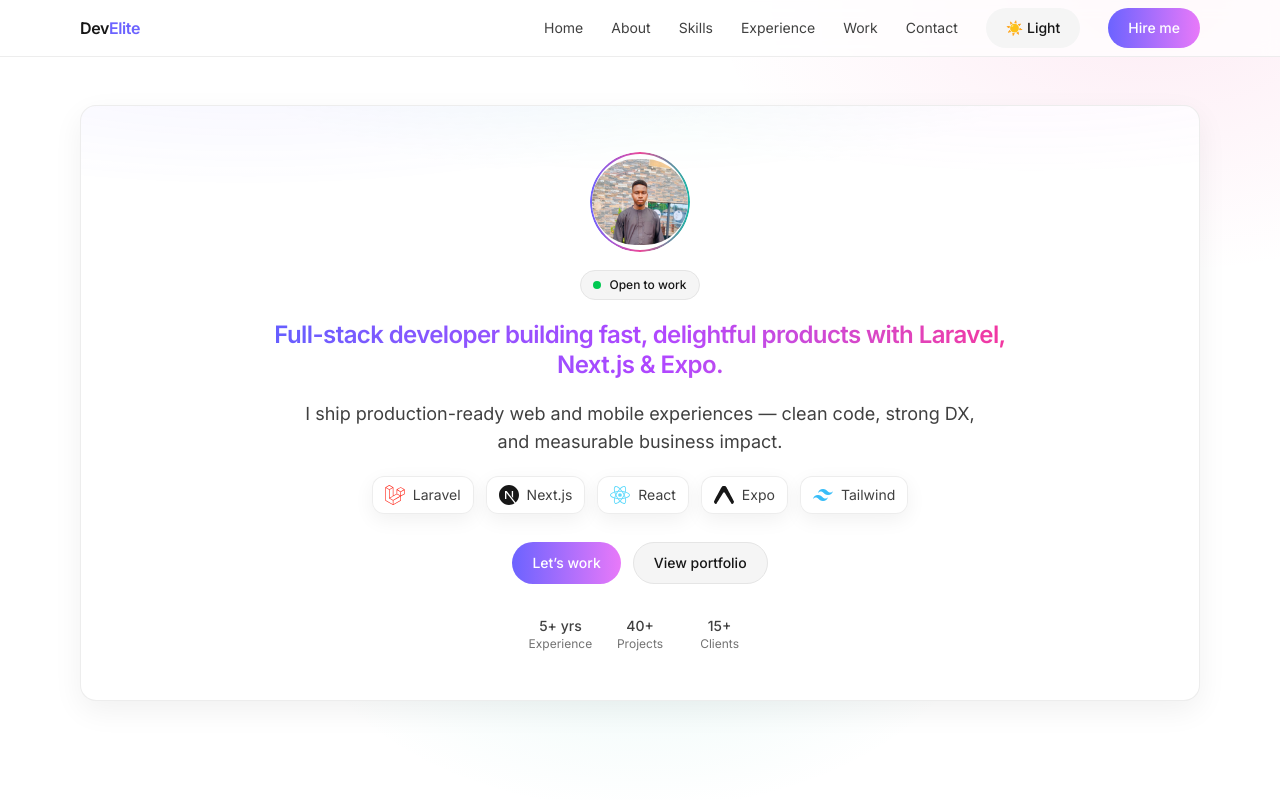
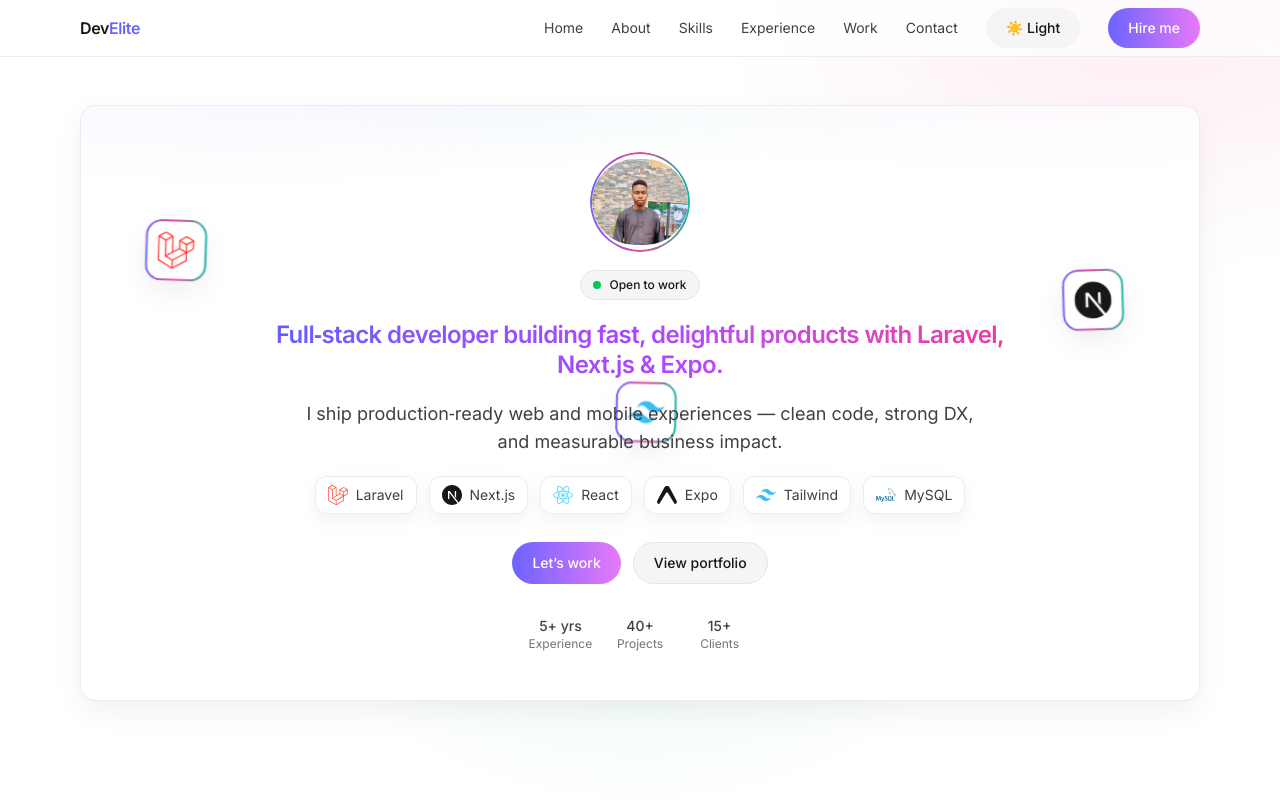
Before and after one commit to Elite4real/dev-elite, a Next.js app: page / in a window 1280 px wide. Shown: the top 800 px of the page. Built offline with nearby package versions, Linux system fonts and the light colour scheme.

Commit message:
initial commit

```diff
--- a/components/Hero.tsx
+++ b/components/Hero.tsx
@@ -22,12 +22,12 @@
 };
 
 const FLOATERS: Floater[] = [
-  { Icon: SiLaravel,     alt: "Laravel",  color: "#FF2D20", x: 8,  y: 16, dur: 4.2 },
-  { Icon: SiNextdotjs,   alt: "Next.js",  x: 90, y: 18, dur: 4.8, rev: true },
+  { Icon: SiLaravel,     alt: "Laravel",  color: "#FF2D20", x: 6,  y: 18, dur: 4.2 },
+  { Icon: SiNextdotjs,   alt: "Next.js",  x: 88, y: 20, dur: 4.8, rev: true },
   { Icon: SiReact,       alt: "React",    color: "#61DAFB", x: 12, y: 82, dur: 5.0 },
-  { Icon: SiExpo,        alt: "Expo",     x: 88, y: 78, dur: 4.4, rev: true },
-  { Icon: SiTailwindcss, alt: "Tailwind", color: "#38BDF8", x: 50, y: 8,  dur: 5.2 },
-  { Icon: SiMysql, alt: "Mysql", color: "#38BDF8", x: 50, y: 8,  dur: 5.2 },
+  { Icon: SiExpo,        alt: "Expo",     x: 86, y: 78, dur: 4.4, rev: true },
+  { Icon: SiTailwindcss, alt: "Tailwind", color: "#38BDF8", x: 48, y: 8,  dur: 5.2 },
+  { Icon: SiMysql,       alt: "MySQL",    color: "#00618A", x: 50, y: 86, dur: 5.4, rev: true },
 ];
 
 function FloatingIcon({ Icon, alt, color, x, y, dur = 5, rev }: Floater) {
@@ -35,7 +35,7 @@
     <motion.div
       className="pointer-events-none hidden lg:flex absolute items-center justify-center h-12 w-12 xl:h-14 xl:w-14 rounded-2xl ring-gradient p-2 bg-white/80 dark:bg-neutral-900/70 backdrop-blur shadow-[0_10px_30px_rgba(0,0,0,0.08)]"
       style={{ top: `${y}%`, left: `${x}%` }}
-      animate={{ y: [0, rev ? -10 : 10, 0], rotate: [0, rev ? -2 : 2, 0] }}
+      animate={{ y: [0, rev ? -10 : 10, 0], rotate: [0, rev ? -2 : 2, 0], scale: [1, 1.03, 1] }}
       transition={{ duration: dur, repeat: Infinity, ease: "easeInOut" }}
       aria-label={alt}
       title={alt}
@@ -64,6 +64,13 @@
           }}
         />
 
+        {/* floaters */}
+        <div className="absolute inset-0">
+          {FLOATERS.map((f) => (
+            <FloatingIcon key={f.alt} {...f} />
+          ))}
+        </div>
+
         {/* content */}
         <div className="relative p-8 md:p-12 flex flex-col items-center text-center gap-5">
           {/* top accent */}
@@ -79,7 +86,6 @@
               height={100}
               className="rounded-full absolute inset-0 m-auto object-cover"
               priority
-              sizes="100px"
             />
           </div>
 
@@ -95,21 +101,22 @@
                        bg-gradient-to-r from-indigo-500 via-purple-500 to-pink-500
                        bg-clip-text text-transparent drop-shadow-[0_1px_0_rgba(255,255,255,0.6)] dark:drop-shadow-[0_1px_0_rgba(0,0,0,0.6)]"
           >
-            Full-stack developer building fast, delightful products with Laravel, Next.js & Expo.
+            Full‑stack developer building fast, delightful products with Laravel, Next.js & Expo.
           </h1>
 
           <p className="text-base md:text-lg text-neutral-700 dark:text-neutral-300 max-w-2xl">
-            I ship production-ready web and mobile experiences — clean code, strong DX, and measurable business impact.
+            I ship production‑ready web and mobile experiences — clean code, strong DX, and measurable business impact.
           </p>
 
           {/* tech icon row (icon pills) */}
-          <div className="flex flex-wrap items-center gap-2 md:gap-3">
+          <div className="flex flex-wrap items-center justify-center gap-2 md:gap-3">
             {[
               { Icon: SiLaravel,     label: "Laravel",  color: "#FF2D20" },
               { Icon: SiNextdotjs,   label: "Next.js" },
               { Icon: SiReact,       label: "React",    color: "#61DAFB" },
               { Icon: SiExpo,        label: "Expo" },
               { Icon: SiTailwindcss, label: "Tailwind", color: "#38BDF8" },
+              { Icon: SiMysql,       label: "MySQL",    color: "#00618A" },
             ].map(({ Icon, label, color }) => (
               <span
                 key={label}
```
